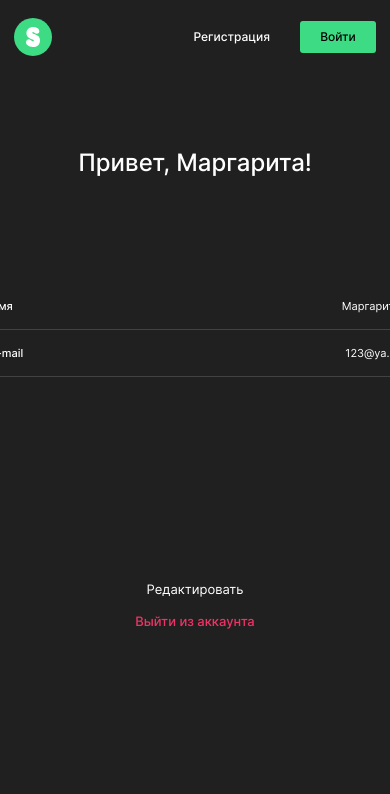
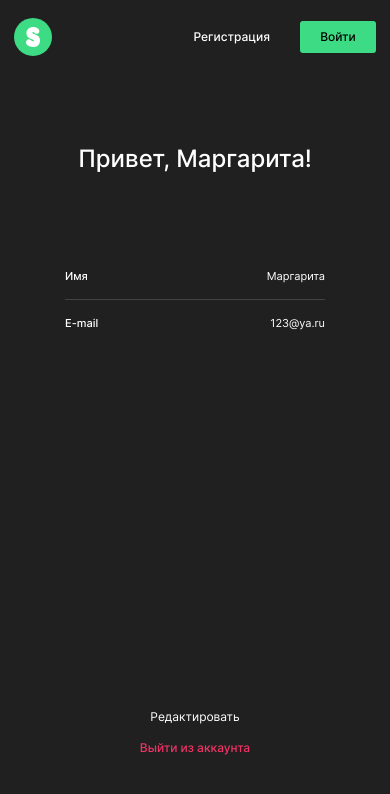
Before and after one commit to MargoShabanova/movies-explorer-frontend, a React (Create React App) app: page /profile in a window 390 px wide. Shown: the top 794 px of the page. Built offline with nearby package versions, Linux system fonts and the light colour scheme.

Commit message:
feat: add adaptive for Profile

```diff
--- a/src/components/Profile/Profile.css
+++ b/src/components/Profile/Profile.css
@@ -11,8 +11,9 @@
   padding: 0;
 }
 
-.profile__form-name {
+.profile__form-title {
   margin: 74px 0 106px;
+  max-width: 410px;
   text-align: center;
   font-weight: 500;
   font-size: 24px;
@@ -35,6 +36,11 @@
   display: flex;
   justify-content: space-between;
   border-bottom: 1px solid rgba(66, 66, 66, 1);
+}
+
+.profile__input-container:last-of-type {
+  padding-bottom: 0;
+  border-bottom: none;
 }
 
 .profile__placeholder {
@@ -68,7 +74,7 @@
 }
 
 .profile__form-button-submit {
-  margin: 204px 0 16px;
+  margin: 220px 0 16px;
   font-weight: 400;
   font-size: 13px;
   line-height: 16px;
@@ -82,3 +88,37 @@
   line-height: 16px;
   color: #EE3465;
 }
+
+@media (max-width: 768px) {
+  .profile__form {
+    margin-bottom: 269px;
+  }
+  .profile__form-title {
+    margin: 236px 0 79px;
+  }
+  .profile__form-button-submit {
+    margin-top: 210px;
+  }
+}
+
+@media (max-width: 500px) {
+  .profile__form {
+    margin-bottom: 40px;
+  }
+  .profile__form-title {
+    margin: 70px 0 80px;
+    max-width: 260px;
+  }
+  .profile__form-container {
+    width: 260px;
+  }
+  .profile__form-button-submit {
+    margin-top: 379px;
+    font-size: 12px;
+    line-height: 15px;
+  }
+  .profile__form-button-exit {
+    font-size: 12px;
+    line-height: 15px;
+  }
+}
--- a/src/components/Profile/Profile.js
+++ b/src/components/Profile/Profile.js
@@ -25,7 +25,7 @@ export default function Profile({ userData, handleLogOut }) {
   return (
     <main className="profile">
       <form className="profile__form">
-        <h2 className="profile__form-name">{`Привет, ${name}!`}</h2>
+        <h2 className="profile__form-title">{`Привет, ${name}!`}</h2>
         <fieldset className="profile__form-container">
           <label className="profile__input-container">
             <span className="profile__placeholder">Имя</span>
```
